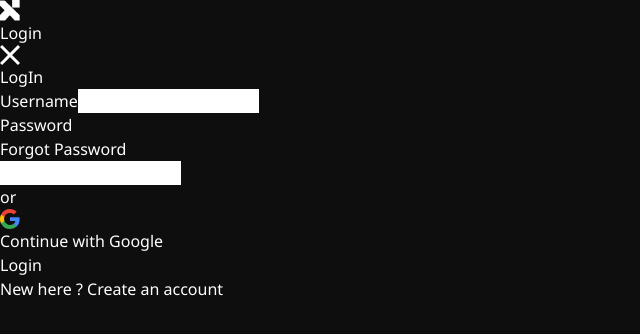
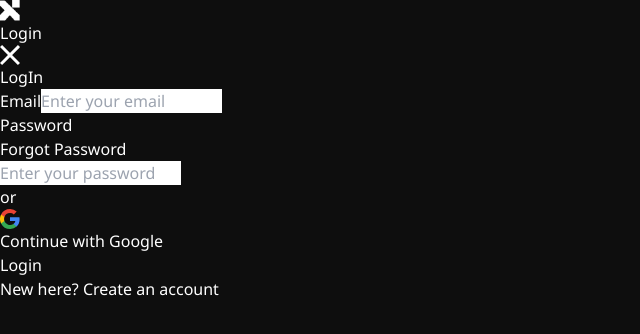
Before and after one commit to vivekguptaqwerty/TeamX-Project, a Next.js app: page /login in a window 1280 px wide. Shown: the top 334 px of the page, without its empty margins (0-640 px from the left). Built offline with nearby package versions, Linux system fonts and the light colour scheme; a web font is replaced by a local one.

Commit message:
Api integrate on login

```diff
--- a/package.json
+++ b/package.json
@@ -12,9 +12,11 @@
     "@radix-ui/react-slot": "^1.1.1",
     "class-variance-authority": "^0.7.1",
     "clsx": "^2.1.1",
+    "framer-motion": "^12.0.6",
     "lucide-react": "^0.474.0",
     "my-next-app": "file:",
     "next": "15.1.5",
+    "node-fetch": "^3.3.2",
     "react": "^19.0.0",
     "react-dom": "^19.0.0",
     "react-icons": "^5.4.0",
--- a/src/app/Context/AppContext.tsx
+++ b/src/app/Context/AppContext.tsx
@@ -25,7 +25,7 @@ export const AppContext = createContext<AppContextProps>({
 });
 
 export const AppProvider = ({ children }: { children: ReactNode }) => {
-  const [filter, setFilter] = useState("Reccomend");
+  const [filter, setFilter] = useState("Recommend");
   const [selectedMenu, setSelectedMenu] = useState("Home");
   const [isLoggedIn, setIsLoggedIn] = useState<boolean>(false);
   const [search, setSearch] = useState("");
--- a/src/app/home/page.tsx
+++ b/src/app/home/page.tsx
@@ -32,7 +32,7 @@ export default function Home() {
         if (item.toLowerCase().includes(search.toLowerCase())) {
           return <Category key={index} item={item} />;
         }
-        return null; // Add explicit return for when condition is false
+        return null;
       })}
       <Footer />
     </div>
--- a/src/app/login/page.tsx
+++ b/src/app/login/page.tsx
@@ -8,27 +8,51 @@ import Link from "next/link";
 
 export default function Login() {
   const router = useRouter();
-  const [username, setUsername] = useState("");
+  const [email, setEmail] = useState("");
   const [password, setPassword] = useState("");
   const [error, setError] = useState("");
-  const {setIsLoggedIn} = useContext(AppContext);
+  const { setIsLoggedIn } = useContext(AppContext);
 
-  // Mock login function (Replace with real API call)
-  const handleLogin = (e: React.FormEvent) => {
+  const handleLogin = async (e: React.FormEvent) => {
     e.preventDefault();
+    setError("");
 
-    // Simple validation
-    if (!username || !password) {
-      setError("Username and Password are required.");
+    if (!email || !password) {
+      setError("Email and Password are required.");
       return;
     }
 
-    // Mock authentication (Replace with real API logic)
-    if (username === "admin" && password === "password") {
-      setIsLoggedIn(true)
+    try {
+      const formData = new URLSearchParams();
+      formData.append("email", email);
+      formData.append("password", password);
+
+      const response = await fetch("https://test-api.everyx.io/tokens", {
+        method: "POST",
+        headers: {
+          "Content-Type": "application/x-www-form-urlencoded",
+          Accept: "application/json",
+        },
+        body: formData.toString(),
+      });
+
+      const data = await response.json();
+      console.log("API Response:", data); // ✅ Debugging
+
+      if (!response.ok) {
+        throw new Error(data.message || "Unauthorized. Please check your credentials.");
+      }
+
+      console.log("Generated Token:", data.token); // ✅ Ensure token is received
+
+      // ✅ Store token for authentication
+      localStorage.setItem("authToken", data.token);
+
+      setIsLoggedIn(true);
       router.push("/home"); // Redirect
-    } else {
-      setError("Invalid credentials. Try again.");
+    } catch (error: any) {
+      console.error("Login Error:", error);
+      setError(error.message);
     }
   };
 
@@ -41,13 +65,15 @@ export default function Login() {
         {/* Error Message */}
         {error && <p className="text-red-500 text-xs text-center mb-4">{error}</p>}
 
-        {/* Username Input */}
+        {/* Email Input */}
         <div className="flex flex-col gap-2 mb-8">
-          <label className="text-xs text-white opacity-25">Username</label>
+          <label className="text-xs text-white opacity-25">Email</label>
           <input
             type="text"
-            value={username}
-            onChange={(e) => setUsername(e.target.value)}
+            value={email}
+            onChange={(e) => setEmail(e.target.value)}
+            placeholder="Enter your email"
+            title="Email"
             className="w-full text-xs bg-transparent border-b border-gray-400 outline-none"
           />
         </div>
@@ -60,9 +86,10 @@ export default function Login() {
           </p>
           <input
             type="password"
-            value={password}
+            placeholder="Enter your password"
+            title="Password"
+            className="w-full h-5 text-xs bg-transparent border-b border-gray-400 outline-none"
             onChange={(e) => setPassword(e.target.value)}
-            className="w-full h-5 text-xs bg-transparent border-b border-gray-400 outline-none"
           />
         </div>
 
@@ -78,7 +105,9 @@ export default function Login() {
         <button type="submit" className="text-[#2DC198] text-sm border border-[#2DC198] w-full py-2 rounded-md mt-16">
           Login
         </button>
-        <p className="text-white text-[12px] text-center mt-5">New here ?<Link className="underline" href="/auth/signup"> Create an account</Link></p>
+        <p className="text-white text-[12px] text-center mt-5">
+          New here? <Link className="underline" href="/auth/signup">Create an account</Link>
+        </p>
       </form>
     </div>
   );
```
Also changed, not shown: 1 other file (tests, documents, lock files or other folders).
